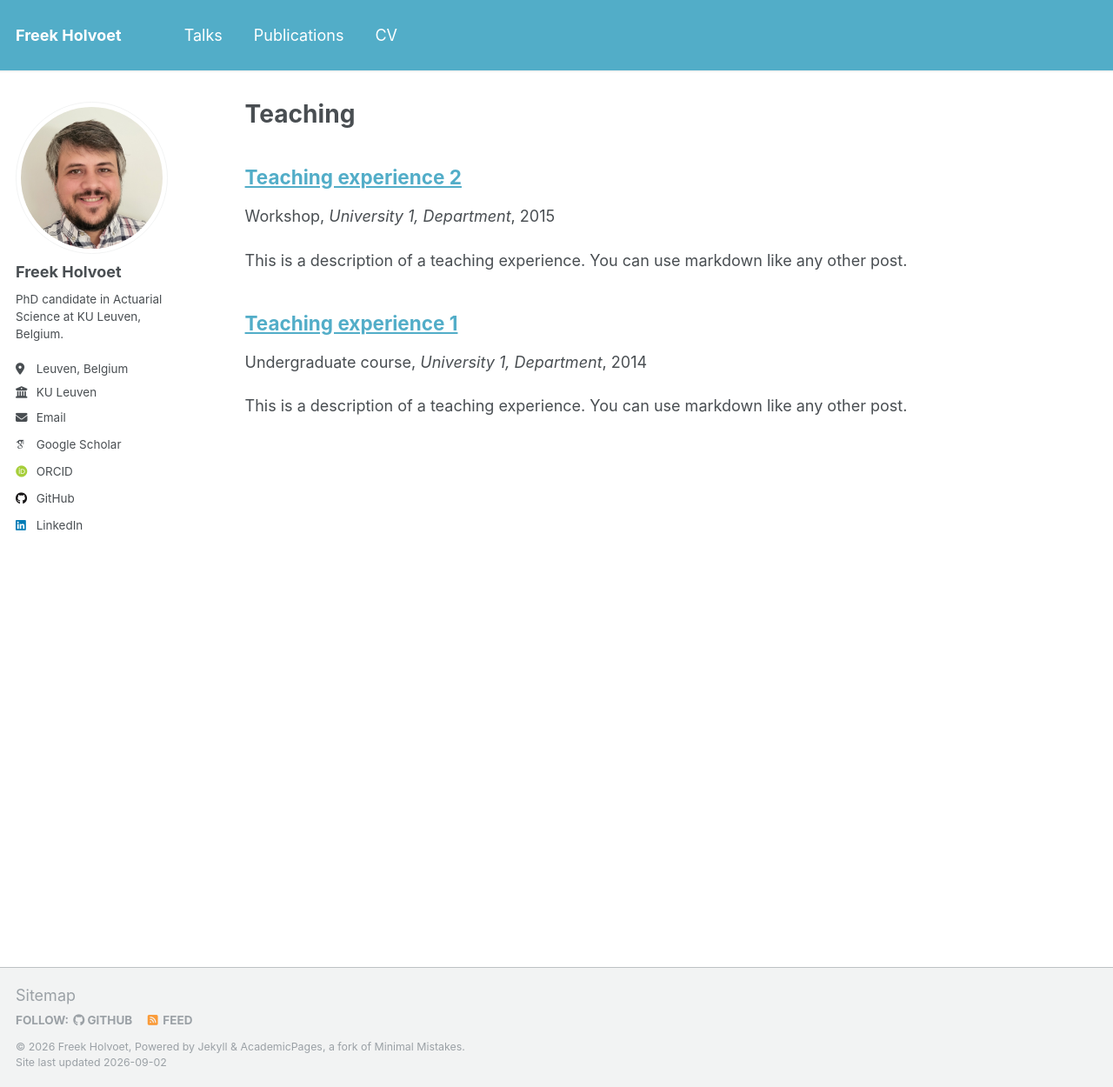
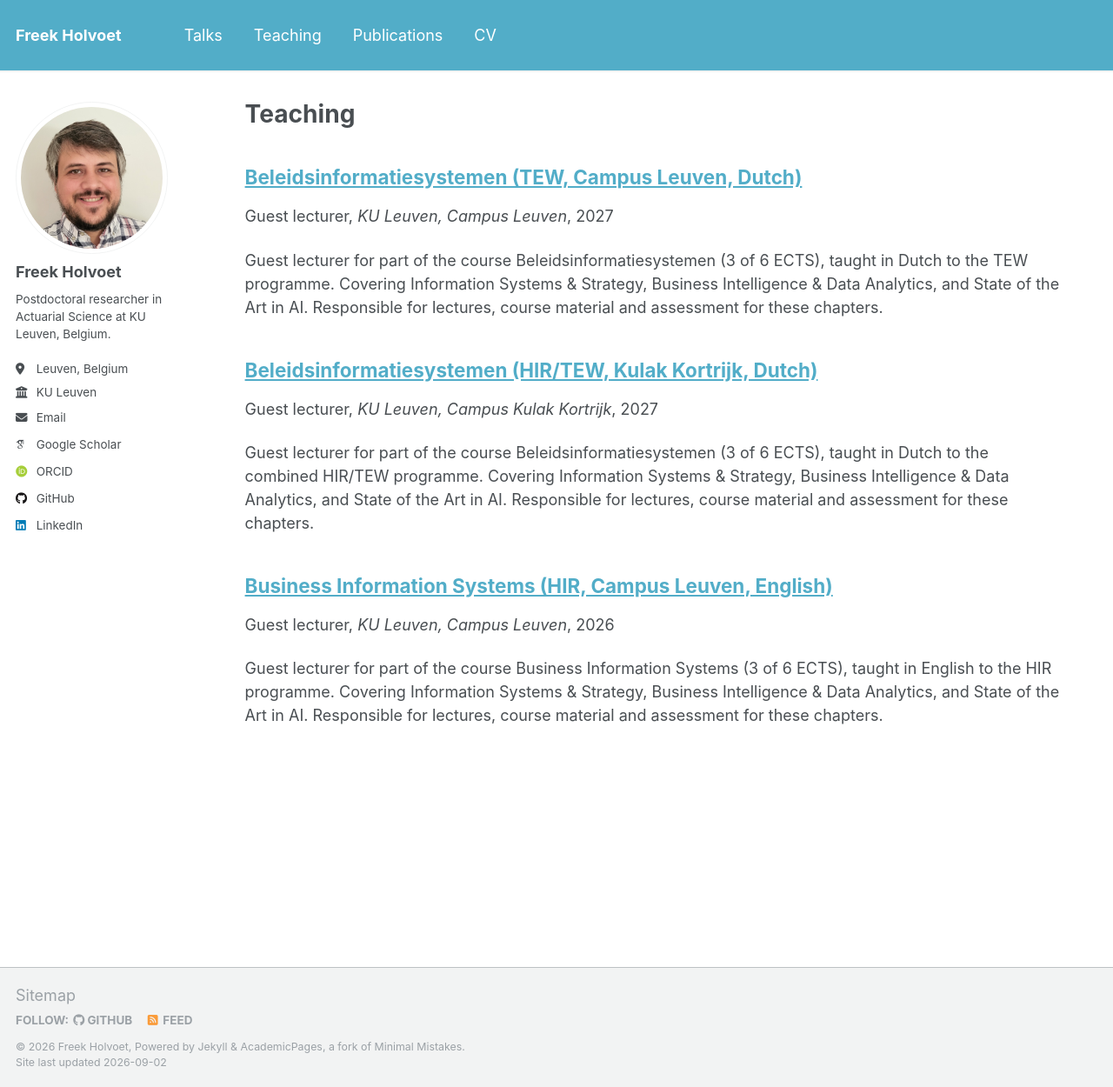
Before and after one commit to freekholvoet/freekholvoet.github.io, a Jekyll site: the page built from _pages/teaching.html, in a window 1280 px wide and 1250 px high. Shown: the whole window at 87% size. Built offline with Jekyll 4.4.1, drawn with Linux system fonts in a browser that asks for light colours; some web fonts are replaced.

Commit message:
Postdoc update: teaching page, PhD defence, LinkedIn posts
- About page, sidebar bio and CV updated from PhD candidate to
  postdoctoral researcher, with climate impact modelling as focus
- Add Teaching page with the three Beleidsinformatiesystemen
  deliveries (Leuven EN/NL, Kulak Kortrijk NL) and link it in the nav
- Remove the two leftover template placeholder teaching entries
- Add the public PhD defence (26 Aug 2026) as a talk, linking to
  the existing /phddefence/ page
- Add three LinkedIn posts to the banner rotation

Co-Authored-By: Claude Opus 5 <noreply@anthropic.com>

```diff
--- a/_config.yml
+++ b/_config.yml
@@ -25,7 +25,7 @@ author:
   avatar           : "freekH_sq.png"
   name             : "Freek Holvoet"
   pronouns         : # example: "she/her"
-  bio              : "PhD candidate in Actuarial Science at KU Leuven, Belgium."
+  bio              : "Postdoctoral researcher in Actuarial Science at KU Leuven, Belgium."
   location         : "Leuven, Belgium"
   employer         : "KU Leuven"
   uri              : # URL
--- a/_data/linkedin_posts.yml
+++ b/_data/linkedin_posts.yml
@@ -1,3 +1,6 @@
+- url: https://www.linkedin.com/embed/feed/update/urn:li:share:7500850353031106560
+- url: https://www.linkedin.com/embed/feed/update/urn:li:ugcPost:7499006284550119424
+- url: https://www.linkedin.com/embed/feed/update/urn:li:activity:7419792697239969792
 - url: https://www.linkedin.com/embed/feed/update/urn:li:share:7418350954846035968
 - url: https://www.linkedin.com/embed/feed/update/urn:li:share:7401186068051677187
 - url: https://www.linkedin.com/embed/feed/update/urn:li:share:7342834232257396737
--- a/_data/navigation.yml
+++ b/_data/navigation.yml
@@ -11,6 +11,9 @@ main:
   - title: "Talks"
     url: /talks/
 
+  - title: "Teaching"
+    url: /teaching/
+
   - title: "Publications"
     url: /publications/
 
--- a/_teaching/2014-spring-teaching-1.md
+++ /dev/null
@@ -1,20 +0,0 @@
----
-title: "Teaching experience 1"
-collection: teaching
-type: "Undergraduate course"
-permalink: /teaching/2014-spring-teaching-1
-venue: "University 1, Department"
-date: 2014-01-01
-location: "City, Country"
----
-
-This is a description of a teaching experience. You can use markdown like any other post.
-
-Heading 1
-======
-
-Heading 2
-======
-
-Heading 3
-======
--- a/_teaching/2015-spring-teaching-2.md
+++ /dev/null
@@ -1,20 +0,0 @@
----
-title: "Teaching experience 2"
-collection: teaching
-type: "Workshop"
-permalink: /teaching/2015-spring-teaching-1
-venue: "University 1, Department"
-date: 2015-01-01
-location: "City, Country"
----
-
-This is a description of a teaching experience. You can use markdown like any other post.
-
-Heading 1
-======
-
-Heading 2
-======
-
-Heading 3
-======
--- /dev/null
+++ b/_teaching/2026-hir-leuven-beleidsinformatiesystemen.md
@@ -0,0 +1,10 @@
+---
+title: "Business Information Systems (HIR, Campus Leuven, English)"
+collection: teaching
+type: "Guest lecturer"
+permalink: /teaching/2026-hir-leuven-beleidsinformatiesystemen
+venue: "KU Leuven, Campus Leuven"
+date: 2026-09-21
+---
+
+Guest lecturer for part of the course Business Information Systems (3 of 6 ECTS), taught in English to the HIR programme. Covering Information Systems & Strategy, Business Intelligence & Data Analytics, and State of the Art in AI. Responsible for lectures, course material and assessment for these chapters.
--- /dev/null
+++ b/_teaching/2027-kortrijk-beleidsinformatiesystemen.md
@@ -0,0 +1,10 @@
+---
+title: "Beleidsinformatiesystemen (HIR/TEW, Kulak Kortrijk, Dutch)"
+collection: teaching
+type: "Guest lecturer"
+permalink: /teaching/2027-kortrijk-beleidsinformatiesystemen
+venue: "KU Leuven, Campus Kulak Kortrijk"
+date: 2027-02-08
+---
+
+Guest lecturer for part of the course Beleidsinformatiesystemen (3 of 6 ECTS), taught in Dutch to the combined HIR/TEW programme. Covering Information Systems & Strategy, Business Intelligence & Data Analytics, and State of the Art in AI. Responsible for lectures, course material and assessment for these chapters.
--- /dev/null
+++ b/_teaching/2027-tew-leuven-beleidsinformatiesystemen.md
@@ -0,0 +1,10 @@
+---
+title: "Beleidsinformatiesystemen (TEW, Campus Leuven, Dutch)"
+collection: teaching
+type: "Guest lecturer"
+permalink: /teaching/2027-tew-leuven-beleidsinformatiesystemen
+venue: "KU Leuven, Campus Leuven"
+date: 2027-02-08
+---
+
+Guest lecturer for part of the course Beleidsinformatiesystemen (3 of 6 ECTS), taught in Dutch to the TEW programme. Covering Information Systems & Strategy, Business Intelligence & Data Analytics, and State of the Art in AI. Responsible for lectures, course material and assessment for these chapters.
```
Also changed, not shown: _pages/about.md (+2 -2 lines), _pages/cv.md (+12 -8 lines), _talks/2026_08_PhDDefence_Leuven.md (added, +11 -0 lines).
